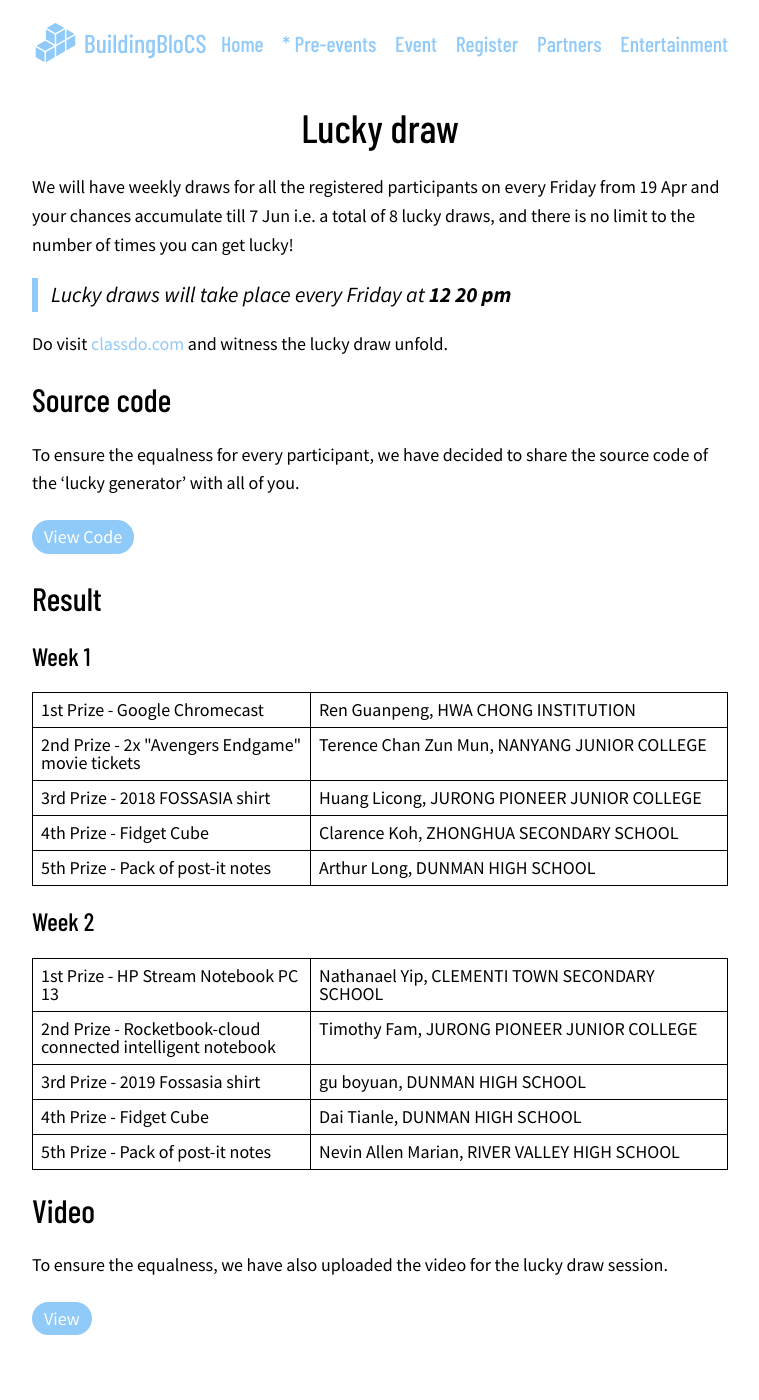
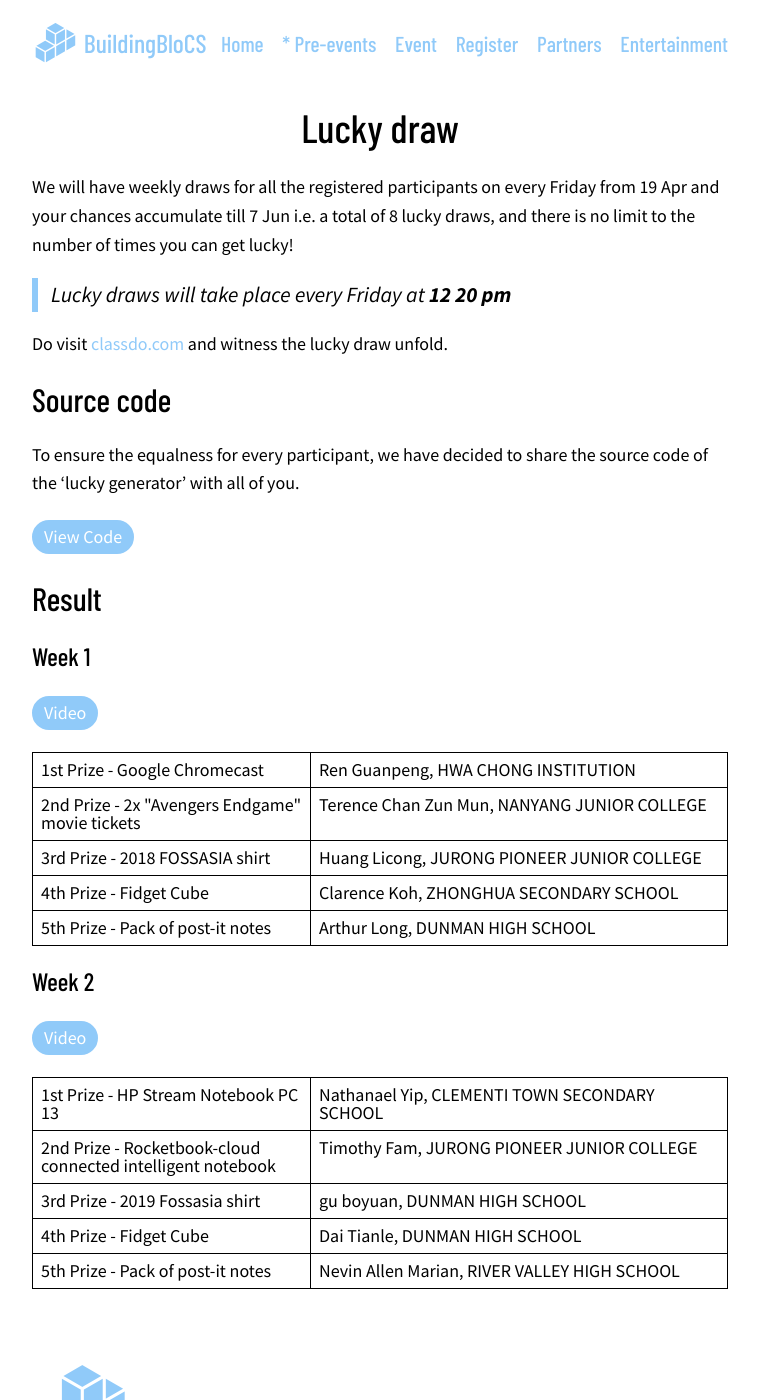
Before and after one commit to buildingblocs/2019, a Jekyll site: the page built from pre-event/luckydraw/index.md, in a window 1280 px wide and 1400 px high. Shown: the whole window, without its empty margins (260-1019 px from the left). Built offline with Jekyll 4.4.1, drawn with Linux system fonts in a browser that asks for light colours; some web fonts are replaced; our own code applies the rules of GitHub Pages for plain Markdown files.

Commit message:
Include video for index.md luckydraw

```diff
--- a/pre-event/luckydraw/index.md
+++ b/pre-event/luckydraw/index.md
@@ -21,6 +21,7 @@
 ## Result
 {% for week in site.data.awards %}
 <h3>Week {{ week.week }}</h3>
+<a class="btn" href="{{ site.baseurl }}/pre-event/luckydraw/video#{{week.week}}">Video</a>
 <table>
     {% for awards in week.awards %}
     <tr>
@@ -30,9 +31,3 @@
     {% endfor %}
 </table>
 {% endfor %}
-
-## Video
-
-To ensure the equalness, we have also uploaded the video for the lucky draw session.
-
-<a class="btn" href="{{ site.baseurl }}/pre-event/luckydraw/video">View</a>
```
Also changed, not shown: pre-event/luckydraw/video/index.md (+6 -4 lines), 2 other files.
